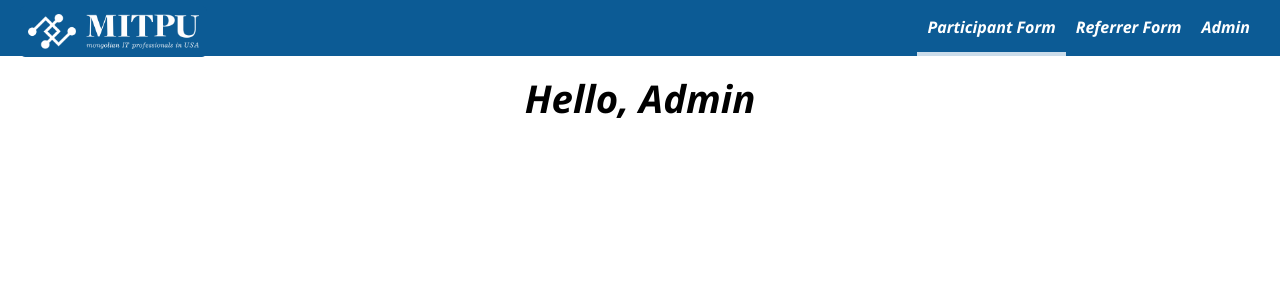
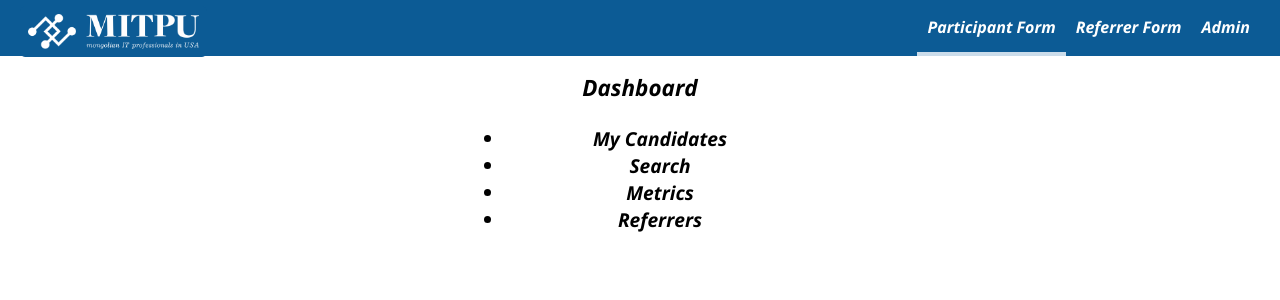
Before and after one commit to MITPU/referral, a React app in the folder web/: page /admin in a window 1280 px wide. Shown: the top 300 px of the page. Built offline with nearby package versions, Linux system fonts and the light colour scheme; no server answers.

Commit message:
test git commit -dashboard components set up

```diff
--- a/web/src/components/Admin/Admin.js
+++ b/web/src/components/Admin/Admin.js
@@ -1,16 +1,19 @@
 import React from 'react';
 import classes from '../ReferrerForm/Referrer.css';
-import Admin from './AdminForm/Admin';
+// import Admin from './AdminForm/Admin';
 import {Route} from 'react-router-dom';
+import Dashboard from "../DashboardComponents/Dashboard";
 
 const ParticipantForm = (props) => {
 
     return (
         <div className = {classes.Participant}>
+            {/* <Route
+            render={() => (<Admin />) }/> */}
             <Route
-            render={() => (<Admin />) }/>
+            render={() => (<Dashboard />) }/>
         </div>
     );
 };
 
-export default ParticipantForm
+export default ParticipantForm;
--- a/web/src/components/Admin/AdminForm/Admin.js
+++ b/web/src/components/Admin/AdminForm/Admin.js
@@ -10,4 +10,4 @@ class Admin extends Component {
         );
     }
 }
-export default Admin
+export default Admin;
--- /dev/null
+++ b/web/src/components/DashboardComponents/Dashboard.css
@@ -0,0 +1,8 @@
+.container {
+    display: flex;
+    background-color: black;
+}
+
+.sidebar {
+    flex: 4;
+}
--- /dev/null
+++ b/web/src/components/DashboardComponents/Dashboard.js
@@ -0,0 +1,16 @@
+import React from 'react';
+import Sidebar from "../DashboardComponents/Sidebar/Sidebar";
+import {Route} from 'react-router-dom';
+import "./Dashboard.css";
+
+const Dashboard = (props) => {
+    return (
+        <div className="container">
+            <Route
+            render={() => (<Sidebar />) }/>
+        </div>
+    )
+}
+
+
+export default Dashboard;
--- /dev/null
+++ b/web/src/components/DashboardComponents/Sidebar/Sidebar.css
@@ -0,0 +1,7 @@
+.sidebar {
+    flex: 1;
+    height: calc(100h - 50px);
+    background-color: aqua;
+    position: sticky;
+    top: 50px;
+}
--- /dev/null
+++ b/web/src/components/DashboardComponents/Sidebar/Sidebar.js
@@ -0,0 +1,31 @@
+import React from 'react';
+import "./Sidebar.css";
+
+function Sidebar() {
+    return (
+        <div className="sidebar">
+            <div className="sidebarWrapper">
+                <div className="sidebarMenu">
+                    <h3 className="sidebarTitle">Dashboard</h3>
+                    <ul className="sidebarList">
+                        <li className="sidebarListItem">
+                            My Candidates
+                        </li>
+                        <li className="sidebarListItem">
+                            Search
+                        </li>
+                        <li className="sidebarListItem">
+                            Metrics
+                        </li>
+                        <li className="sidebarListItem">
+                            Referrers
+                        </li>
+                    </ul>
+                </div>
+            </div>
+        </div>
+    )
+}
+
+
+export default Sidebar;
--- a/web/src/components/Navigation/NavigationItems/NagivationItem/NavigationItem.js
+++ b/web/src/components/Navigation/NavigationItems/NagivationItem/NavigationItem.js
@@ -10,4 +10,4 @@ const navigationItem = (props) => (
     </li>
 );
 
-export default navigationItem
+export default navigationItem;
--- a/web/src/components/ParticipantForm/ParticipantForm.js
+++ b/web/src/components/ParticipantForm/ParticipantForm.js
@@ -11,4 +11,4 @@ const ParticipantForm = (props) => {
     );
 };
 
-export default ParticipantForm
+export default ParticipantForm;
```
Also changed, not shown: web/src/components/DashboardComponents/Sidebar/MyCandidates/Candidates/Candidates.js (added, +11 -0 lines), web/src/components/DashboardComponents/Sidebar/MyCandidates/Candidates/Candidates.css (added), 1 other file (tests, documents, lock files or other folders).
